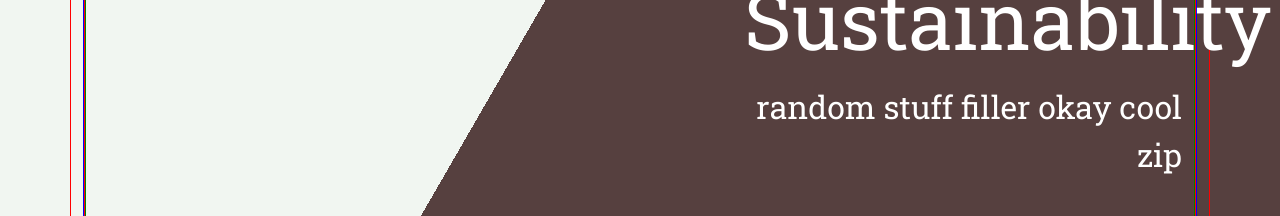
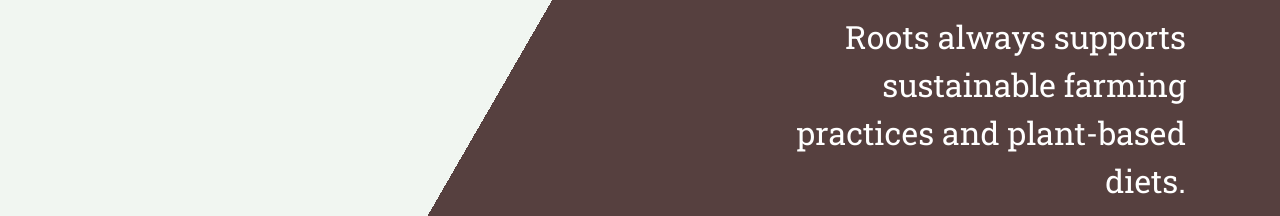
Before and after one commit to SrijanRC/Webmaster, a plain HTML site: page Webmaster copy/index.html in a window 1280 px wide. Shown: the part 1477-1693 px from the top of the page. Drawn offline with nearby package versions, Linux system fonts and the light colour scheme.

Commit message:
Add files via upload

```diff
--- a/Webmaster copy/css/style.css
+++ b/Webmaster copy/css/style.css
@@ -10,16 +10,6 @@ body {
   scroll-behavior: smooth;
   display: flex;
   flex-direction: column;
-}
-
-.container {
-  border: 1px solid red; /* To visualize the boundaries */
-}
-.row {
-  border: 1px solid green; /* To visualize the boundaries */
-}
-section {
-  border: 1px solid blue; /* To visualize the boundaries */
 }
 
 .mt-6 {
--- a/Webmaster copy/index.html
+++ b/Webmaster copy/index.html
@@ -71,7 +71,7 @@
         <div class="row">
           <div class="col-md-5 offset-md-7">
             <h2 class="display-1 mb-3">We Believe in Sustainability</h2>
-            <p class="fs-2">random stuff filler okay cool zip</p>
+            <p class="fs-2">Roots always supports sustainable farming practices and plant-based diets.</p>
             <img
               src="resources/sustainability-image.jpg"
               alt="Sustainability"
```
Also changed, not shown: Webmaster copy/journey.html (+1 -0 lines).
